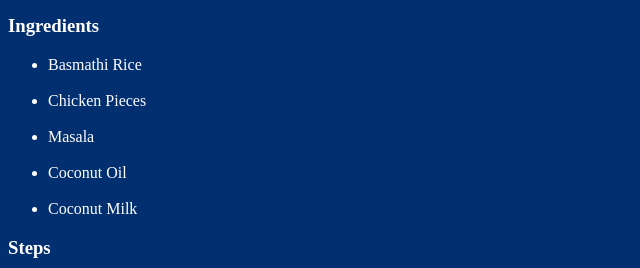
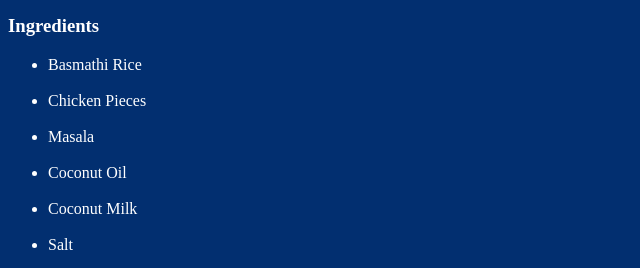
Before and after one commit to thuNd3rLord/odin-recipes, a plain HTML site: page recipes/biriyani.html in a window 1280 px wide. Shown: the part 532-800 px from the top of the page, 0-640 px from the left. Drawn offline with Linux system fonts and the light colour scheme.

Commit message:
fix: update recipes info

```diff
--- a/recipes/biriyani.html
+++ b/recipes/biriyani.html
@@ -20,7 +20,8 @@
         <li>Chicken Pieces</li> <br />
         <li>Masala</li> <br />
         <li>Coconut Oil</li> <br />
-        <li>Coconut Milk</li>
+        <li>Coconut Milk</li> <br/>
+        <li>Salt</li>
     </ul>
 
     <h3>Steps</h3>
```
